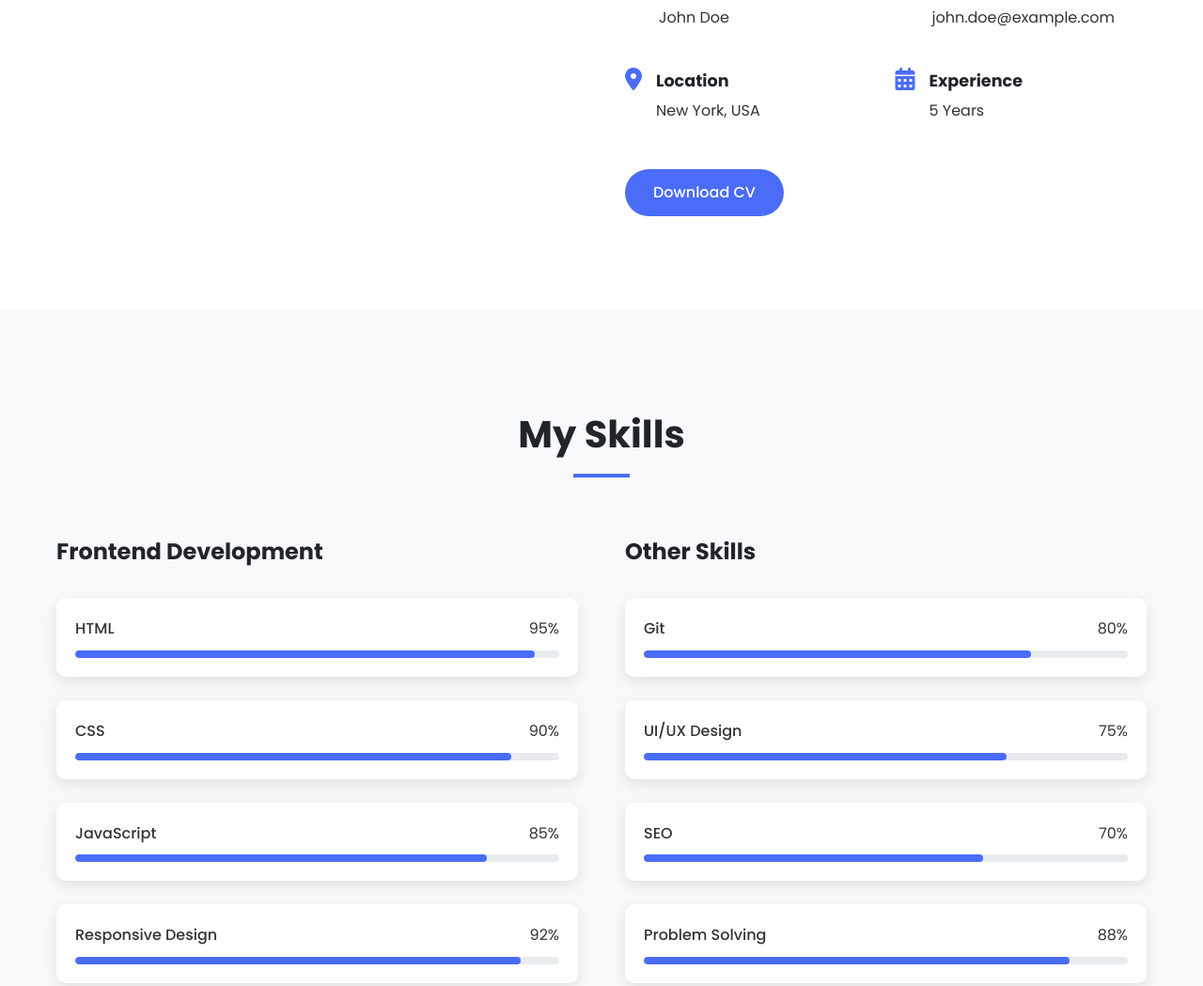
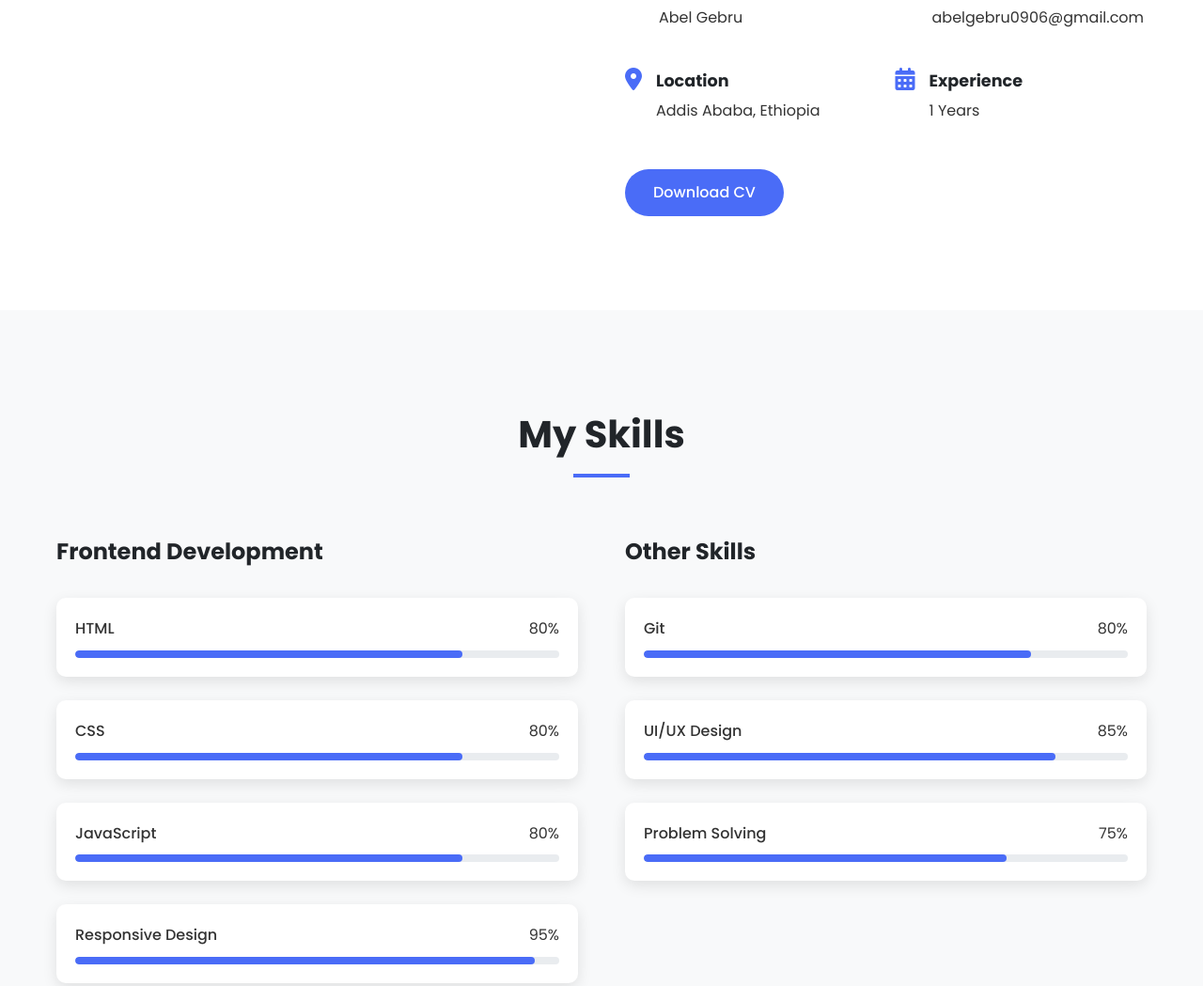
Before and after one commit to abela-g101/portfolio, a plain HTML site: page index.html in a window 1280 px wide. Shown: the part 1155-2204 px from the top of the page at 94% size. Drawn offline with Linux system fonts and the light colour scheme.

Commit message:
add additional feature

```diff
--- a/index.html
+++ b/index.html
@@ -39,7 +39,7 @@
         <div class="container">
             <div class="hero-content">
                 <div class="hero-text">
-                    <h1>Hi, I'm <span class="highlight">John Doe</span></h1>
+                    <h1>Hi, I'm <span class="highlight">Abel Gebru</span></h1>
                     <h2>Web Developer</h2>
                     <p>I create beautiful and functional websites with clean code.</p>
                     <div class="hero-btns">
@@ -80,28 +80,28 @@
                             <i class="fas fa-user"></i>
                             <div>
                                 <h4>Name</h4>
-                                <p>John Doe</p>
+                                <p>Abel Gebru</p>
                             </div>
                         </div>
                         <div class="detail">
                             <i class="fas fa-envelope"></i>
                             <div>
                                 <h4>Email</h4>
-                                <p>john.doe@example.com</p>
+                                <p>abelgebru0906@gmail.com</p>
                             </div>
                         </div>
                         <div class="detail">
                             <i class="fas fa-map-marker-alt"></i>
                             <div>
                                 <h4>Location</h4>
-                                <p>New York, USA</p>
+                                <p>Addis Ababa, Ethiopia</p>
                             </div>
                         </div>
                         <div class="detail">
                             <i class="fas fa-calendar-alt"></i>
                             <div>
                                 <h4>Experience</h4>
-                                <p>5 Years</p>
+                                <p>1 Years</p>
                             </div>
                         </div>
                     </div>
@@ -125,37 +125,37 @@
                         <div class="skill-item">
                             <div class="skill-info">
                                 <h4>HTML</h4>
-                                <p>95%</p>
+                                <p>80%</p>
                             </div>
                             <div class="skill-bar">
-                                <div class="skill-progress" style="width: 95%"></div>
+                                <div class="skill-progress" style="width: 80%"></div>
                             </div>
                         </div>
                         <div class="skill-item">
                             <div class="skill-info">
                                 <h4>CSS</h4>
-                                <p>90%</p>
+                                <p>80%</p>
                             </div>
                             <div class="skill-bar">
-                                <div class="skill-progress" style="width: 90%"></div>
+                                <div class="skill-progress" style="width: 80%"></div>
                             </div>
                         </div>
                         <div class="skill-item">
                             <div class="skill-info">
                                 <h4>JavaScript</h4>
-                                <p>85%</p>
+                                <p>80%</p>
                             </div>
                             <div class="skill-bar">
-                                <div class="skill-progress" style="width: 85%"></div>
+                                <div class="skill-progress" style="width: 80%"></div>
                             </div>
                         </div>
                         <div class="skill-item">
                             <div class="skill-info">
                                 <h4>Responsive Design</h4>
-                                <p>92%</p>
+                                <p>95%</p>
                             </div>
                             <div class="skill-bar">
-                                <div class="skill-progress" style="width: 92%"></div>
+                                <div class="skill-progress" style="width: 95%"></div>
                             </div>
                         </div>
                     </div>
@@ -175,13 +175,13 @@
                         <div class="skill-item">
                             <div class="skill-info">
                                 <h4>UI/UX Design</h4>
-                                <p>75%</p>
+                                <p>85%</p>
                             </div>
                             <div class="skill-bar">
-                                <div class="skill-progress" style="width: 75%"></div>
+                                <div class="skill-progress" style="width: 85%"></div>
                             </div>
                         </div>
-                        <div class="skill-item">
+                        <!-- <div class="skill-item">
                             <div class="skill-info">
                                 <h4>SEO</h4>
                                 <p>70%</p>
@@ -189,14 +189,14 @@
                             <div class="skill-bar">
                                 <div class="skill-progress" style="width: 70%"></div>
                             </div>
-                        </div>
+                        </div>-->
                         <div class="skill-item">
                             <div class="skill-info">
                                 <h4>Problem Solving</h4>
-                                <p>88%</p>
+                                <p>75%</p>
                             </div>
                             <div class="skill-bar">
-                                <div class="skill-progress" style="width: 88%"></div>
+                                <div class="skill-progress" style="width: 75%"></div>
                             </div>
                         </div>
                     </div>
@@ -224,12 +224,12 @@
                         <img src="/placeholder.svg?height=300&width=400" alt="Project 1">
                     </div>
                     <div class="project-info">
-                        <h3>E-commerce Website</h3>
-                        <p>A fully responsive e-commerce website with product filtering and cart functionality.</p>
+                        <h3>inventory managment Website</h3>
+                        <p>A fully responsiveinventory managment  website </p>
                         <div class="project-tags">
-                            <span>HTML</span>
-                            <span>CSS</span>
-                            <span>JavaScript</span>
+                            <span>angular</span>
+                            <!--<span>CSS</span>
+                            <span>JavaScript</span>-->
                         </div>
                         <div class="project-links">
                             <a href="#" target="_blank" class="btn small-btn">Live Demo</a>
@@ -348,21 +348,21 @@
                             <i class="fas fa-envelope"></i>
                             <div>
                                 <h4>Email</h4>
-                                <p>john.doe@example.com</p>
+                                <p>abelgebru0906@gmai.com</p>
                             </div>
                         </div>
                         <div class="contact-item">
                             <i class="fas fa-phone"></i>
                             <div>
                                 <h4>Phone</h4>
-                                <p>+1 (123) 456-7890</p>
+                                <p>+251 906131699 </p>
                             </div>
                         </div>
                         <div class="contact-item">
                             <i class="fas fa-map-marker-alt"></i>
                             <div>
                                 <h4>Location</h4>
-                                <p>New York, USA</p>
+                                <p>addis Ababa , Ethiopia</p>
                             </div>
                         </div>
                     </div>
@@ -400,7 +400,7 @@
     <footer>
         <div class="container">
             <div class="footer-content">
-                <p>&copy; 2025 John Doe. All Rights Reserved.</p>
+                <p>&copy; 2025 Abel Gebru. All Rights Reserved.</p>
                 <div class="footer-links">
                     <a href="#home">Home</a>
                     <a href="#about">About</a>
```
